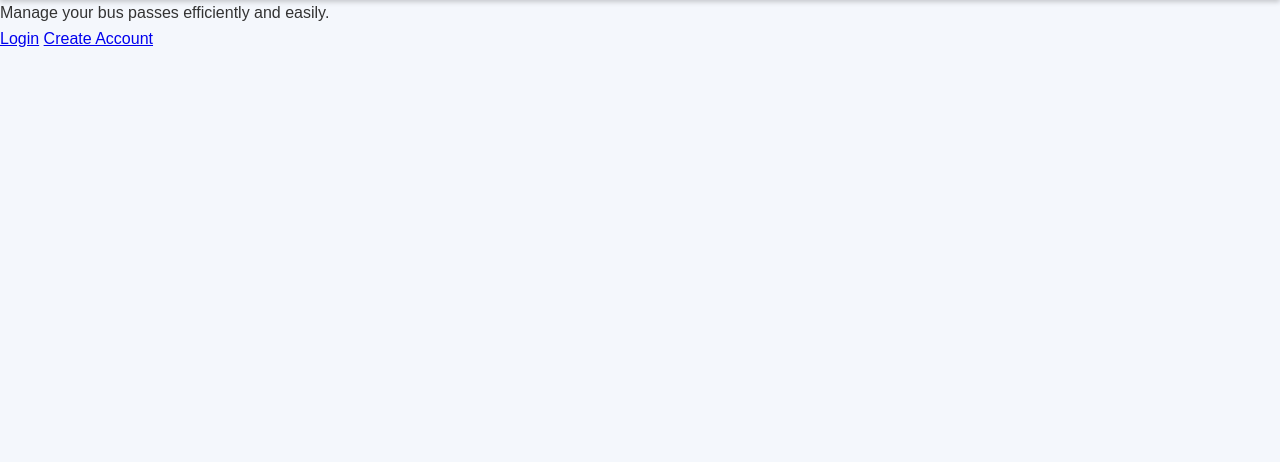
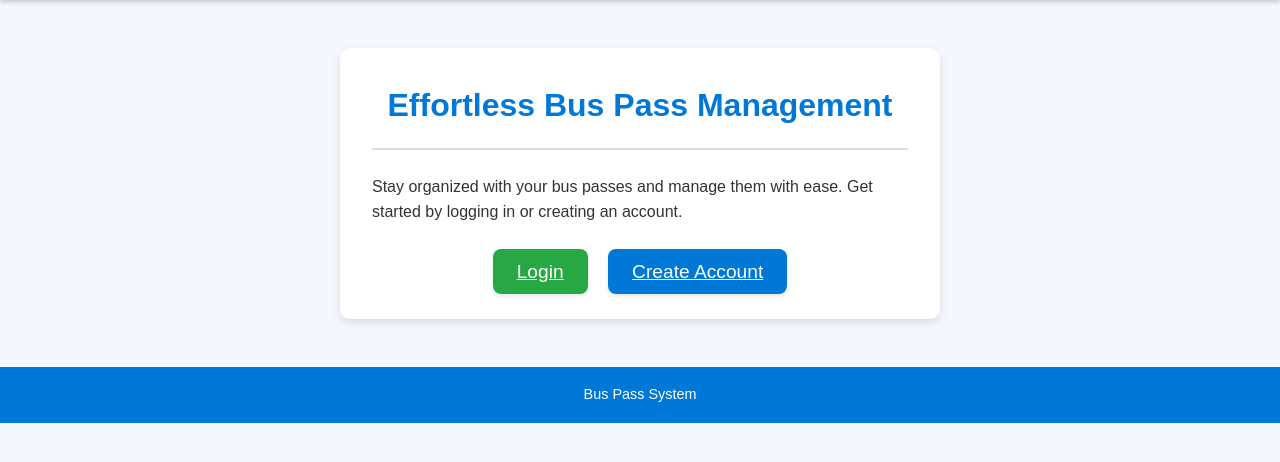
Before and after one commit to KiwiBlock97/Project, a Python web app: template project/templates/index.html in a window 1280 px wide. Shown: the part 150-612 px from the top of the page. Run offline with Jinja, Linux system fonts and the light colour scheme; the template is opened without the code that fills it, so the values that code supplies are empty.

Commit message:
Home Page

```diff
--- a/project/templates/index.html
+++ b/project/templates/index.html
@@ -10,10 +10,20 @@
     <header>
         <h1>Welcome to the Bus Pass System</h1>
     </header>
-    <div>
-        <p>Manage your bus passes efficiently and easily.</p>
-        <a href="/login" class="btn">Login</a>
-        <a href="/signup" class="btn">Create Account</a>
-    </div>
+    <main>
+        <section class="checkout-container">
+            <h2 class="checkout-title">Effortless Bus Pass Management</h2>
+            <p class="checkout-details">
+                Stay organized with your bus passes and manage them with ease. Get started by logging in or creating an account.
+            </p>
+            <div class="checkout-action">
+                <a href="/login" class="checkout-button">Login</a>
+                <a href="/signup" class="checkout-button" style="background-color: #0078D7; margin-left: 1rem;">Create Account</a>
+            </div>
+        </section>
+    </main>
+    <footer>
+        Bus Pass System
+    </footer>
 </body>
 </html>
```
